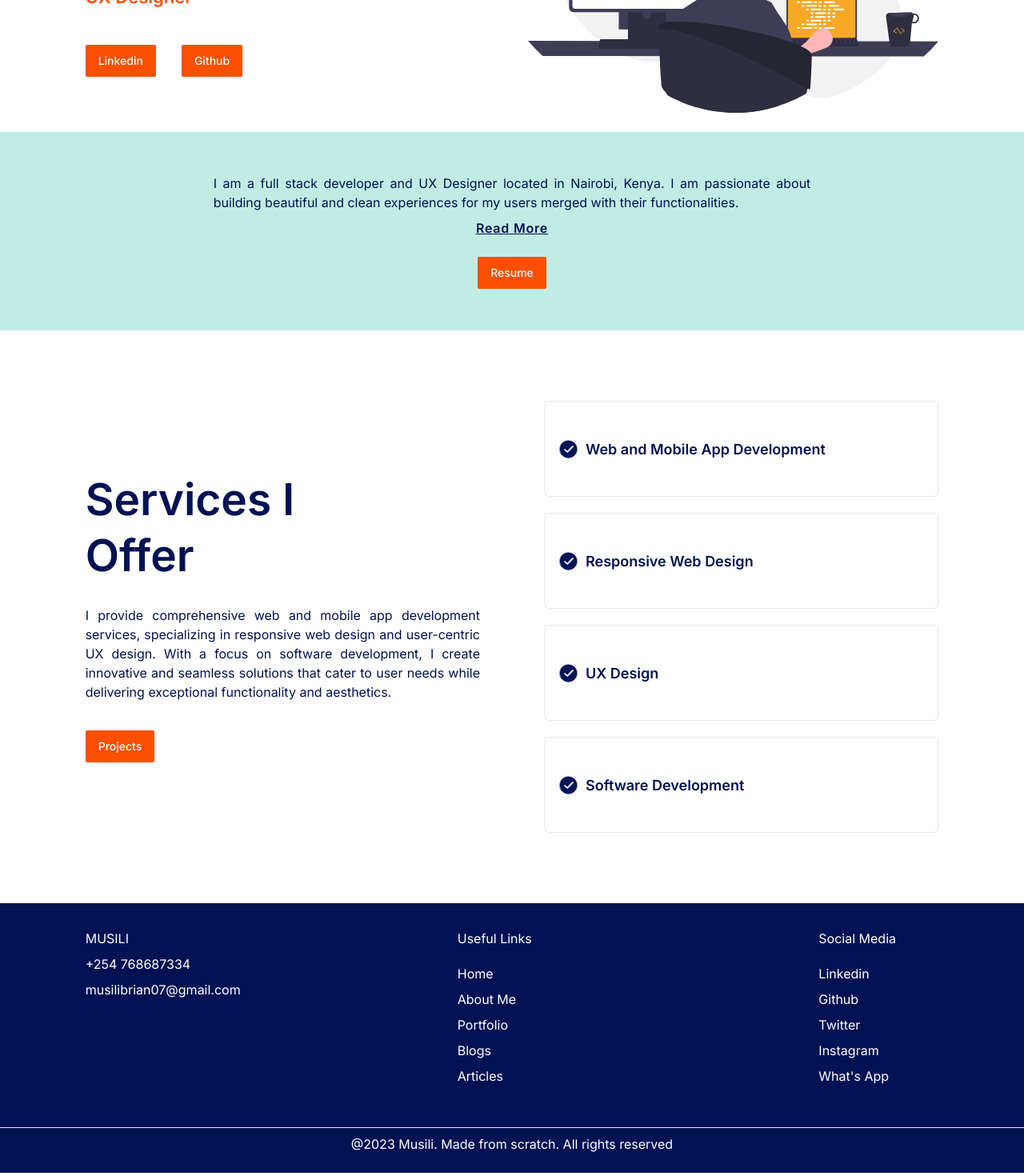
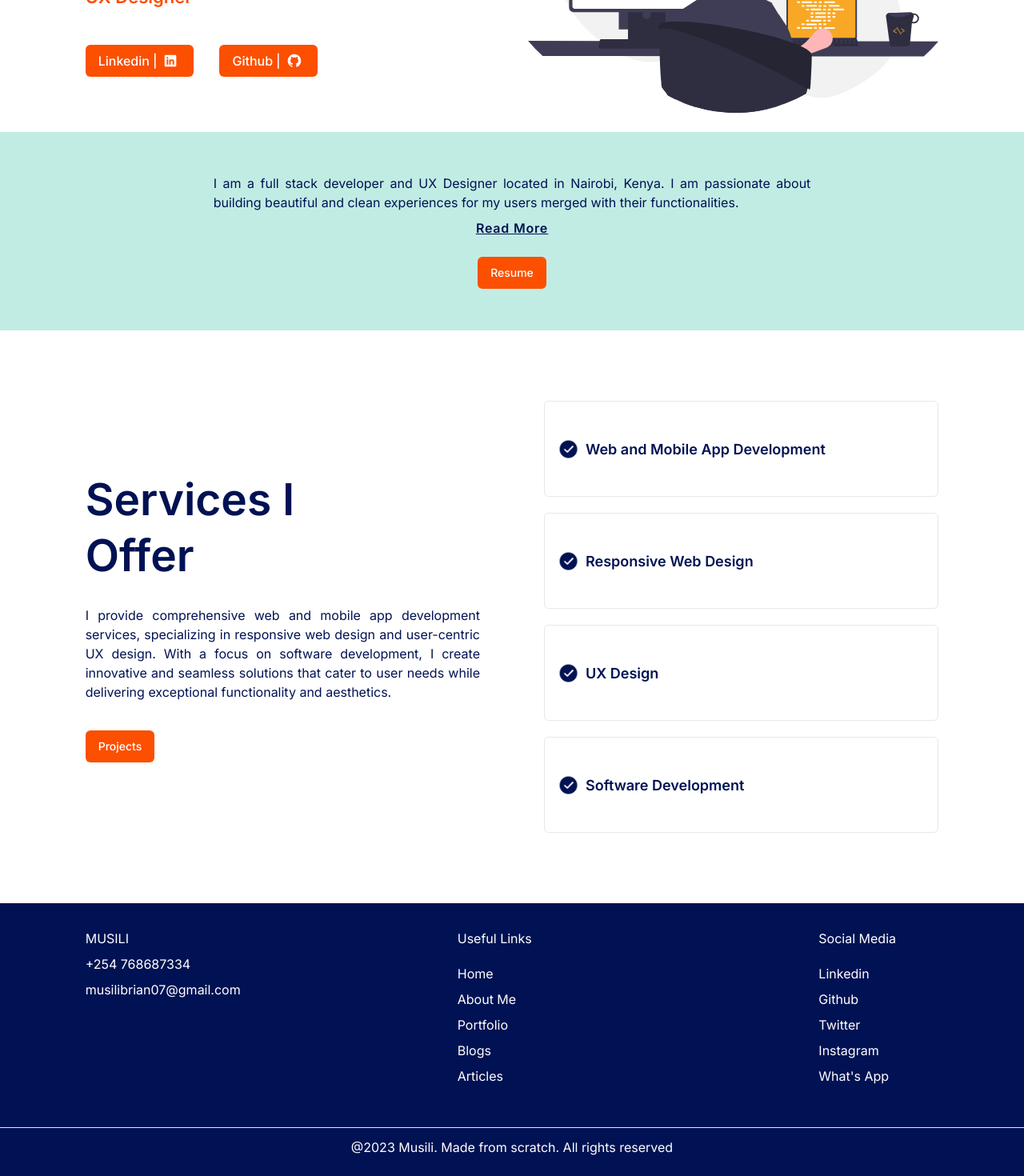
Before and after one commit to MusiliC/Portfolio-v3, a Next.js app: page / in a window 1280 px wide. Shown: the part 384-1854 px from the top of the page at 80% size. Built offline with nearby package versions, Linux system fonts and the light colour scheme.

Commit message:
adjustments 2

```diff
--- a/app/globals.css
+++ b/app/globals.css
@@ -26,3 +26,9 @@ body,
 .progressContainer{
   @apply w-full bg-neutral-200 rounded-md;
 }
+
+
+
+.homeCTA{
+  @apply py-2.5 gap-1 flex items-center justify-center text-sm rounded-md px-4 cursor-pointer bg-secondary-100  font-medium text-[16px] text-white outline-none;
+}
--- a/components/articles/ArticlesComponent.jsx
+++ b/components/articles/ArticlesComponent.jsx
@@ -21,7 +21,7 @@ const ArticlesComponent = () => {
             target="_blank"
           >
             <div
-              className={`${styles.paddingY} hover:bg-gray-100  flex flex-col-reverse md:flex-row md:items-center gap-4 border-t border-b  py-5 border-gray-300 md:gap-[30px] lg:gap-[70px]`}
+              className={`${styles.paddingY} hover:bg-gray-100 pb-10 md:pb-5 items-start flex flex-col-reverse md:flex-row md:items-center gap-4 border-t border-b  py-5 border-gray-300 md:gap-[30px] lg:gap-[70px]`}
             >
               {/* title and desc */}
               <div className="flex-1 flex-col gap-3 px-2 ">
@@ -33,7 +33,7 @@ const ArticlesComponent = () => {
               </div>
 
               {/* image */}
-              <div className="md:w-[40%] px-2 lg:w-[25%]  flex cursor-pointer justify-center">
+              <div className="md:w-[40%] pt-4 pb-3 md:px-3 lg:w-[25%]  flex cursor-pointer justify-center">
                 <Image
                   src={article.image}
                   alt={article.name}
--- a/components/home/Hero.jsx
+++ b/components/home/Hero.jsx
@@ -4,6 +4,10 @@ import Image from "next/image";
 import hero from "public/hero.svg";
 import Button from "../shared/Button";
 import Link from "next/link";
+
+import github from "public/github1.svg"
+import linkedin from "public/linkedin1.svg"
+
 
 const Hero = () => {
   return (
@@ -44,7 +48,17 @@ const Hero = () => {
                 rel="noopener noreferrer"
                 target="_blank"
               >
-                <Button text="Linkedin" />
+                <div className="homeCTA">
+                  <div>Linkedin </div>
+                  <div>|</div>
+                  <div>
+                    <Image
+                      src={linkedin}
+                      className="text-white h-[20px] w-[26px]"
+                      alt="Git"
+                    />
+                  </div>
+                </div>
               </Link>
             </div>
             <Link
@@ -52,8 +66,16 @@ const Hero = () => {
               rel="noopener noreferrer"
               target="_blank"
             >
-              <div>
-                <Button text="Github" />
+              <div className="homeCTA">
+                <div>Github </div>
+                <div>|</div>
+                <div>
+                  <Image
+                    src={github}
+                    className="text-white h-[20px] w-[26px]"
+                    alt="Git"
+                  />
+                </div>
               </div>
             </Link>
           </div>
--- a/components/shared/Button.jsx
+++ b/components/shared/Button.jsx
@@ -4,7 +4,7 @@ const Button = ({ text }) => {
   return (
     <p
       type="button"
-      className={`py-2.5 text-sm rounded-sm px-4 cursor-pointer bg-secondary-100 font-poppins  font-medium text-[16px] text-white outline-none `}
+      className={`py-2.5 text-sm rounded-md px-4 cursor-pointer bg-secondary-100 font-poppins  font-medium text-[16px] text-white outline-none `}
     >
       {text}
     </p>
--- a/components/shared/Footer.jsx
+++ b/components/shared/Footer.jsx
@@ -59,7 +59,7 @@ const Footer = () => {
       <div className="flex pb-6 flex-col md:flex-row items-center justify-between w-full pt-0 md:flex-6  border-t-[1px] border-t-[#3f3r45]">
         <div className="w-5/6 mx-auto">
           <p
-            className={`${styles.paragraph} text-center pt-2 text-white`}
+            className={`${styles.paragraph} text-center pt-3 text-white`}
           >
             @2023 Musili. Made from scratch. All rights reserved
           </p>
--- a/style.js
+++ b/style.js
@@ -4,7 +4,7 @@ const styles = {
   heading2:
     "font-poppins font-semibold xs:text-[48px] text-[40px] text-white xs:leading-[76.8px] leading-[66.8px] w-full",
   paragraph:
-    "font-poppins font-normal text-dimWhite text-[14px] leading-[30.8px]",
+    "font-poppins font-normal text-dimWhite text-[13.5px] leading-[30.8px]",
 
   flexCenter: "flex justify-center items-center",
   flexStart: "flex justify-center items-start",
```
Also changed, not shown: public/github1.svg (added), public/linkedin1.svg (added).
